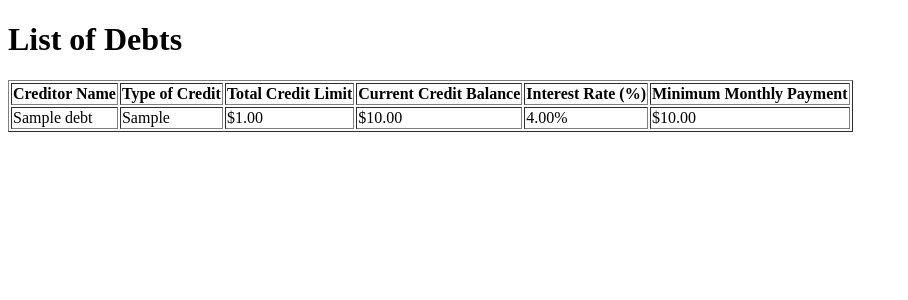
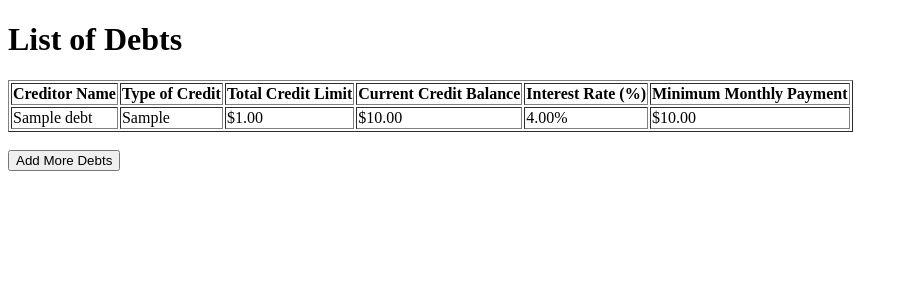
Before and after one commit to jsidberry/flask-debt-elimination-calculator, a Flask app: template templates/debts.html in a window 1280 px wide. Shown: the top 300 px of the page, without its empty margins (0-908 px from the left). Run offline with Flask 3, Linux system fonts and the light colour scheme; the template is opened without the code that fills it: most values are stand-ins (such as "Sample title", 1, 10 or a date in 2020).

Commit message:
fix provides a clear path for users to add more debts after viewing the list of current debts

```diff
--- a/templates/debts.html
+++ b/templates/debts.html
@@ -30,5 +30,8 @@
             {% endfor %}
         </tbody>
     </table>
+    <br>
+    <!-- Link to add more debts -->
+    <a href="{{ url_for('home') }}"><button>Add More Debts</button></a>
 </body>
 </html>
```
